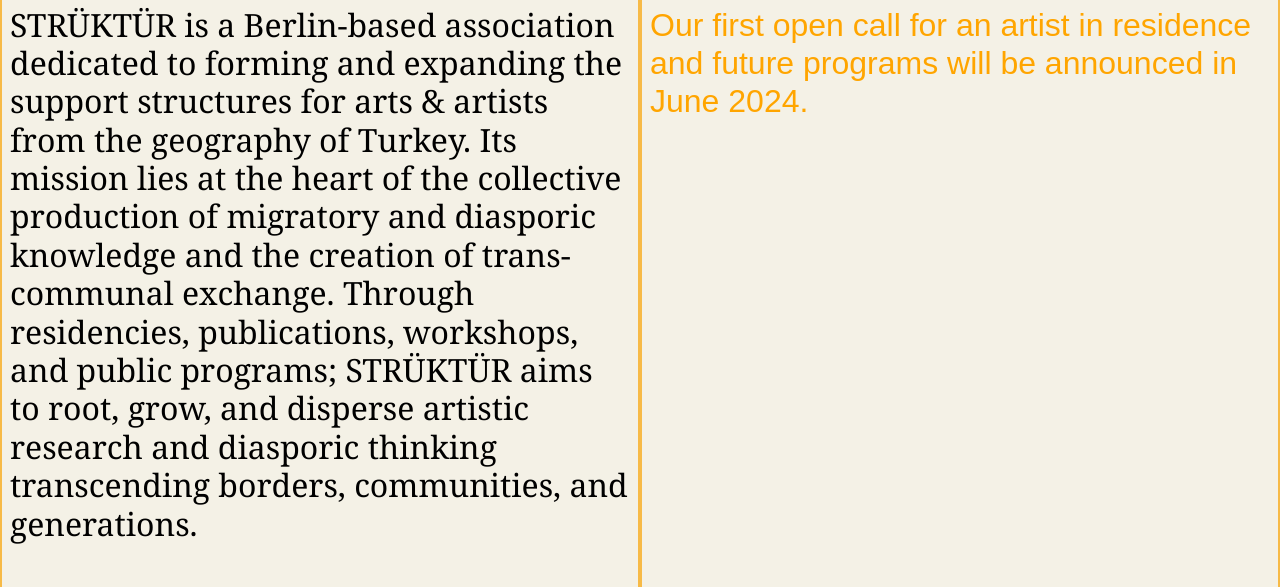
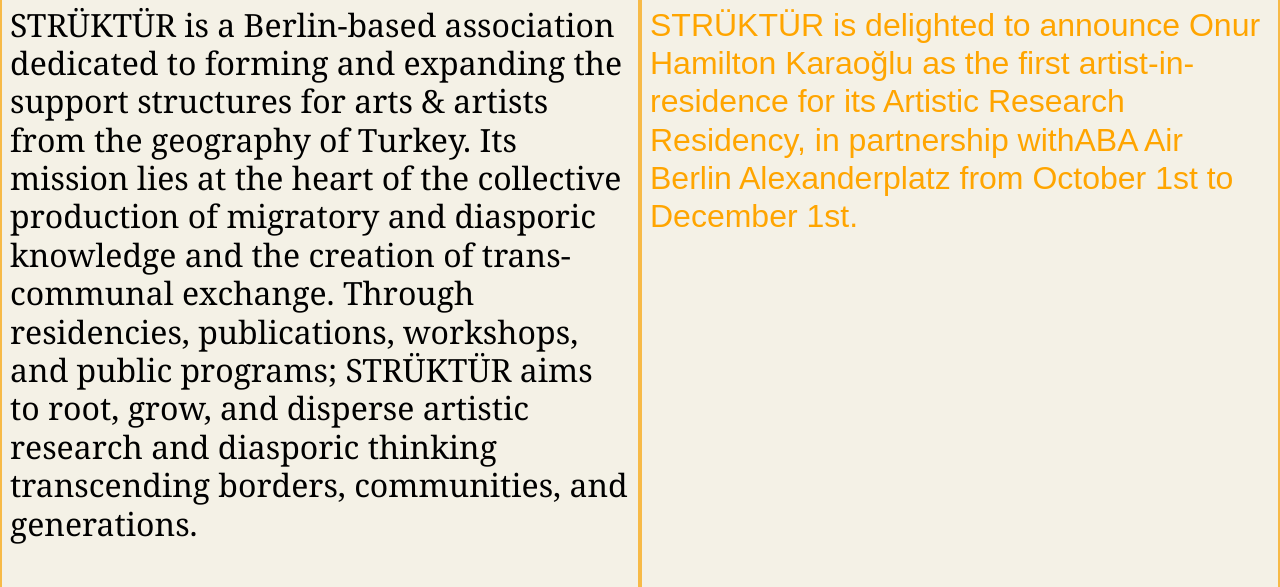
Before and after one commit to struektuer/website, a Gatsby site: page / in a window 1280 px wide. Shown: the part 133-720 px from the top of the page. Built offline with nearby package versions, Linux system fonts and the light colour scheme; Gatsby itself is replaced by a stand-in of ours.

Commit message:
Update index.js

```diff
--- a/src/pages/index.js
+++ b/src/pages/index.js
@@ -97,7 +97,8 @@
         </div>
         <div className="call">
           <p>
-            Our first open call for an artist in residence and future programs will be announced in June 2024.
+            STRÜKTÜR is delighted to announce Onur Hamilton Karaoğlu as the first artist-in-residence for its Artistic Research Residency, in partnership withABA Air Berlin Alexanderplatz from October 1st to December 1st.
+
           </p>
         </div>
 
```
